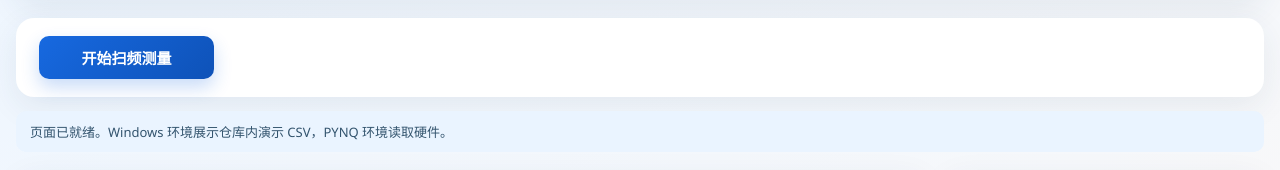
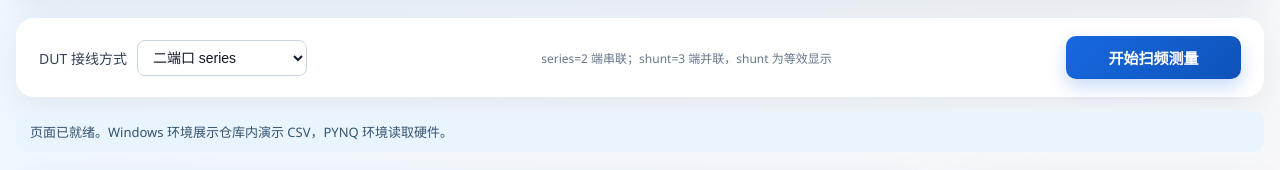
Before and after one commit to xchllll/intergrated_strategies, a Flask app: page / in a window 1280 px wide. Shown: the part 133-303 px from the top of the page. Run offline with Flask 3, Linux system fonts and the light colour scheme; some libraries are stand-ins or nearby versions.

Commit message:
feat: 网页端支持选择series/shunt DUT

```diff
--- a/diagnosis_system/dashboard/app.py
+++ b/diagnosis_system/dashboard/app.py
@@ -316,7 +316,7 @@ def _run_short_calibration_bg(repeat: int):
         app.logger.exception("一键短接校准失败")
 
 
-def _run_rtl_hardware_sweep(use_buffer: bool) -> tuple[dict, dict, list[str]]:
+def _run_rtl_hardware_sweep(use_buffer: bool, dut_type: str = "series") -> tuple[dict, dict, list[str]]:
     import calibration as cal
     import ps_ctrl
 
@@ -324,6 +324,9 @@ def _run_rtl_hardware_sweep(use_buffer: bool) -> tuple[dict, dict, list[str]]:
     cal.note_driver(dac_volume=_current_dac_volume())
     cal_path_str = "buffer" if use_buffer else "direct"
     cal_status = _calibration_state(cal, cal_path_str) # 使用修复后的状态函数
+    if dut_type == "shunt":
+        cal_status = dict(cal_status)
+        cal_status["message"] = cal_status.get("message", "") + "；shunt 子表等效显示"
 
     cal_path = cal.CAL_PATH_BUFFER if use_buffer else cal.CAL_PATH_DIRECT
 
@@ -343,7 +346,8 @@ def _run_rtl_hardware_sweep(use_buffer: bool) -> tuple[dict, dict, list[str]]:
         period = period_list[index]
         acc_i, acc_q, window_n = ps_ctrl.measure_once(freq, periods=period)
         mag, phase = cal.calc_mag_phase(acc_i, acc_q, window_n)
-        mag_cal, phase_cal = cal.apply_calibration(mag, phase, freq, path=cal_path)
+        mag_cal, phase_cal = cal.apply_calibration(
+            mag, phase, freq, path=cal_path, dut_type=dut_type)
         data["freqs"].append(freq)
         data["mag_db"].append(20.0 * math.log10(mag_cal) if mag_cal > 0 else -99.0)
         data["phase_deg"].append(phase_cal)
@@ -413,10 +417,10 @@ def _run_audio_loopback_sweep() -> tuple[dict, dict, list[str]]:
     return data, calibration, warnings
 
 
-def _run_hardware_sweep(mode: str, cal_path: str) -> tuple[dict, dict, list[str]]:
+def _run_hardware_sweep(mode: str, cal_path: str, dut_type: str = "series") -> tuple[dict, dict, list[str]]:
     if mode == "rtl":
         _ensure_rtl_design()
-        return _run_rtl_hardware_sweep(cal_path == "buffer")
+        return _run_rtl_hardware_sweep(cal_path == "buffer", dut_type=dut_type)
     else:
         return _run_audio_loopback_sweep()
 
@@ -552,6 +556,10 @@ def start_sweep():
     if cal_path not in ["direct", "buffer"]:
         cal_path = "direct"
 
+    dut_type = str(payload.get("dut_type", "series")).lower()
+    if dut_type not in ["series", "shunt"]:
+        dut_type = "series"
+
     if payload.get("use_buffer") is True:
         cal_path = "buffer"
 
@@ -568,7 +576,7 @@ def start_sweep():
             sweep_warnings = []
             _sweep_set(progress=total, message="扫频完成")
         else:
-            data, calibration, sweep_warnings = _run_hardware_sweep(mode, cal_path)
+            data, calibration, sweep_warnings = _run_hardware_sweep(mode, cal_path, dut_type=dut_type)
 
     except Exception as exc:
         _sweep_set(running=False, error=str(exc),
@@ -586,6 +594,7 @@ def start_sweep():
         "status": "success",
         "source": source,
         "calibration": calibration,
+        "dut_type": dut_type,
         "data": data,
         "ai": ai_result,
         "warnings": [],
@@ -601,6 +610,11 @@ def start_sweep():
         response["warnings"].append("当前展示的是演示 CSV，不是 PYNQ 硬件测量结果。")
     if source["is_real"] and not calibration.get("calibrated"):
         response["warnings"].append("校准表为空或缺少对应路径；曲线为未校准原始测量。")
+    if dut_type == "shunt":
+        response["warnings"].append(
+            "shunt 三端口模式使用 shunt 子表做等效 series 显示；"
+            "严格 H_disp 需要已知 DUT 的 R/L/C。"
+        )
 
     _sweep_set(running=False, done=True, progress=total,
                message="扫频完成（%d/%d）" % (total, total))
--- a/diagnosis_system/dashboard/static/dashboard.js
+++ b/diagnosis_system/dashboard/static/dashboard.js
@@ -167,6 +167,8 @@ document.addEventListener('keydown', (event) => {
 async function startSweep() {
     const button = document.getElementById('start-btn');
     const calBtn = document.getElementById('cal-btn');
+    const dutTypeSelect = document.getElementById('dut-type');
+    const dutType = dutTypeSelect ? dutTypeSelect.value : 'series';
 
     if (window.__lastShortCal && window.__lastShortCal.running) {
         setNotice('正在进行一键短接校准，请稍候...', false);
@@ -186,6 +188,7 @@ async function startSweep() {
     };
     button.disabled = true;
     button.textContent = '扫频中 0/240';
+    if (dutTypeSelect) dutTypeSelect.disabled = true;
     if (calBtn) calBtn.disabled = true;
     document.getElementById('ai-topo').textContent = '计算中...';
     document.getElementById('ai-conf').textContent = '--%';
@@ -195,7 +198,8 @@ async function startSweep() {
         // A2: 模式拆分，默认请求 rtl 自研模式
         const payload = {
             mode: "rtl",
-            cal_path: "direct"
+            cal_path: "direct",
+            dut_type: dutType
         };
 
         const response = await fetch('/api/start_sweep', {
@@ -236,6 +240,7 @@ async function startSweep() {
         button.disabled = false;
         button.textContent = '开始扫频测量';
         button.title = '';
+        if (dutTypeSelect) dutTypeSelect.disabled = false;
         if (calBtn && !(window.__lastShortCal && window.__lastShortCal.running)) {
             calBtn.disabled = false;
         }
--- a/diagnosis_system/dashboard/templates/index.html
+++ b/diagnosis_system/dashboard/templates/index.html
@@ -72,6 +72,16 @@
             padding: 17px 22px;
         }
         .switch-wrap { display: flex; align-items: center; gap: 11px; font-size: 14px; }
+        .dut-type { display: flex; align-items: center; gap: 10px; font-size: 14px; color: #334155; }
+        .dut-type select {
+            min-width: 170px;
+            padding: 8px 11px;
+            border: 1px solid #cbd5e1;
+            border-radius: 8px;
+            background: #ffffff;
+            color: #0f172a;
+            font-size: 14px;
+        }
         .switch { position: relative; width: 48px; height: 26px; }
         .switch input { width: 0; height: 0; opacity: 0; }
         .slider {
@@ -204,6 +214,14 @@
     </header>
 
     <section class="panel controls">
+        <label class="dut-type" for="dut-type">
+            DUT 接线方式
+            <select id="dut-type" title="二端口使用 series 子表；三端口使用 shunt 子表">
+                <option value="series" selected>二端口 series</option>
+                <option value="shunt">三端口 shunt</option>
+            </select>
+        </label>
+        <span class="muted" style="font-size:12px">series=2 端串联；shunt=3 端并联，shunt 为等效显示</span>
         <button id="start-btn" type="button" onclick="startSweep()">开始扫频测量</button>
     </section>
 
```
Also changed, not shown: python_model/calibration.py (+8 -3 lines), python_model/input_network.py (+30 -1 lines), report/hplane_topology_aware_20261102.md (+13 -4 lines), tests/test_input_network_topology.py (+11 -0 lines), README.md.
